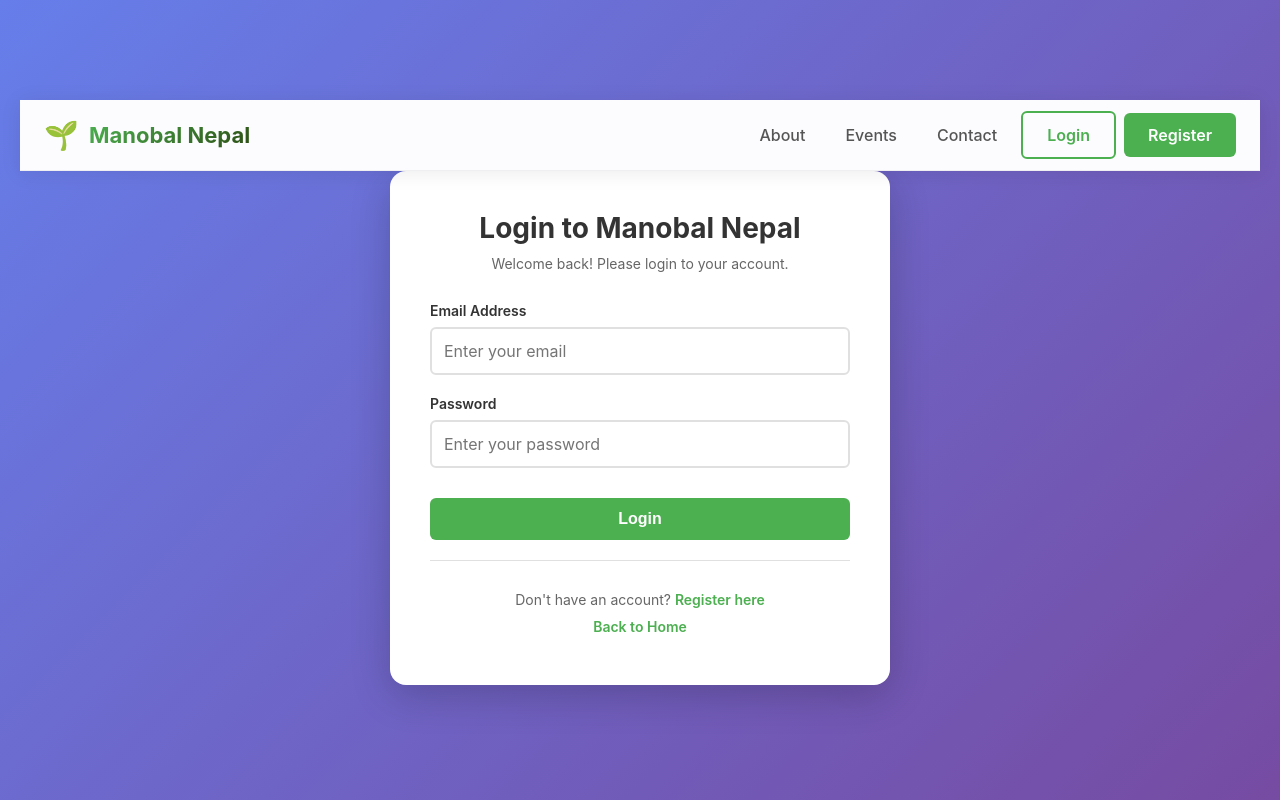
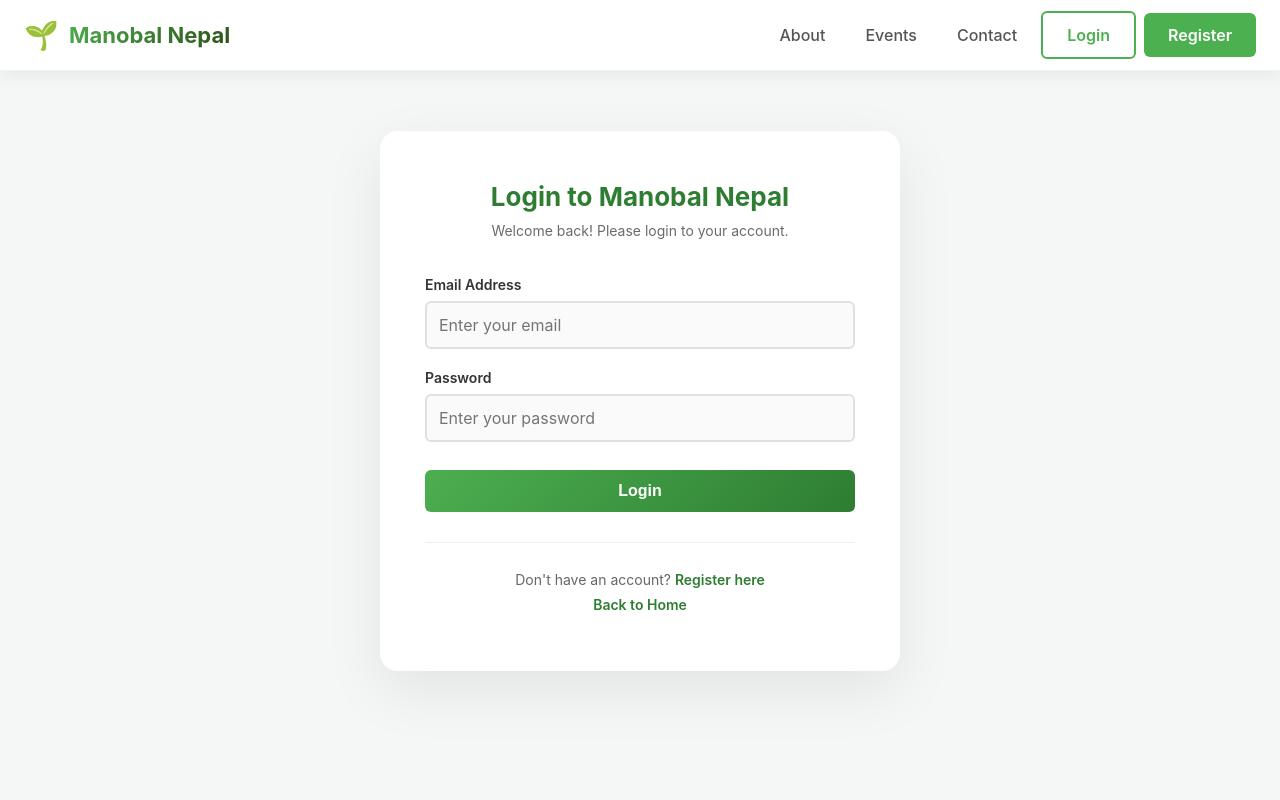
Before and after one commit to grishma249/manobalv2, a React (Vite) app in the folder frontend/: page /login in a window 1280 px wide. Built offline with nearby package versions, Linux system fonts and the light colour scheme.

Commit message:
UI tweaks

```diff
--- a/frontend/src/pages/Auth.css
+++ b/frontend/src/pages/Auth.css
@@ -1,62 +1,156 @@
+/* ================= PAGE LAYOUT ================= */
+
 .auth-page {
   min-height: 100vh;
-  background: linear-gradient(135deg, #667eea 0%, #764ba2 100%);
-  padding: 20px;
-  padding-top: 100px;
+  background: #f4f7f6;
+  display: flex;
+  flex-direction: column;
+  /* IMPORTANT: keeps navbar on top */
 }
 
+/* Center only the form area */
 .auth-container {
-  background: white;
-  border-radius: 16px;
-  box-shadow: 0 10px 40px rgba(0, 0, 0, 0.2);
   width: 100%;
-  max-width: 500px;
-  padding: 40px;
-  margin: 0 auto;
+  max-width: 520px;
+  margin: 60px auto 80px auto;
+  padding: 50px 45px;
+  background: #ffffff;
+  border-radius: 18px;
+  box-shadow: 0 20px 60px rgba(0, 0, 0, 0.08);
+  transition: all 0.25s ease;
 }
+
+.auth-container:hover {
+  transform: translateY(-4px);
+}
+
+/* ================= HEADER ================= */
 
 .auth-header {
   text-align: center;
-  margin-bottom: 30px;
+  margin-bottom: 35px;
 }
 
 .auth-header h1 {
-  font-size: 28px;
-  color: #333;
-  margin-bottom: 10px;
+  font-size: 26px;
+  font-weight: 700;
+  color: #2e7d32;
+  margin-bottom: 8px;
 }
 
 .auth-header p {
-  color: #666;
+  font-size: 14px;
+  color: #6b6b6b;
+  line-height: 1.5;
+}
+
+/* ================= FORM ================= */
+
+.auth-form {
+  width: 100%;
+}
+
+.form-group {
+  margin-bottom: 22px;
+}
+
+.form-group label {
+  display: block;
+  margin-bottom: 6px;
+  font-weight: 600;
+  font-size: 14px;
+  color: #333;
+}
+
+/* Inputs */
+.form-group input,
+.form-group select {
+  width: 100%;
+  padding: 13px 14px;
+  border-radius: 10px;
+  border: 1.8px solid #e0e0e0;
+  font-size: 14px;
+  background: #fafafa;
+  transition: all 0.2s ease;
+}
+
+.form-group input:focus,
+.form-group select:focus {
+  outline: none;
+  background: #ffffff;
+  border-color: #4CAF50;
+  box-shadow: 0 0 0 3px rgba(76, 175, 80, 0.15);
+}
+
+/* Error state */
+.form-group .error {
+  margin-top: 6px;
+  font-size: 13px;
+  color: #d32f2f;
+  font-weight: 500;
+}
+
+/* Alert */
+.alert {
+  padding: 14px 16px;
+  border-radius: 8px;
+  margin-bottom: 20px;
   font-size: 14px;
 }
 
-.auth-form {
-  margin-bottom: 20px;
+.alert-error {
+  background: #ffebee;
+  border: 1px solid #f44336;
+  color: #c62828;
 }
+
+/* ================= BUTTON ================= */
 
 .btn-full {
   width: 100%;
-  margin-top: 10px;
+  padding: 14px;
+  border-radius: 10px;
+  border: none;
+  font-size: 15px;
+  font-weight: 600;
+  cursor: pointer;
+  transition: all 0.2s ease;
 }
 
+.btn-primary.btn-full {
+  background: linear-gradient(135deg, #4CAF50, #2e7d32);
+  color: white;
+}
+
+.btn-primary.btn-full:hover:not(:disabled) {
+  transform: translateY(-2px);
+  box-shadow: 0 6px 18px rgba(76, 175, 80, 0.25);
+}
+
+.btn:disabled {
+  opacity: 0.65;
+  cursor: not-allowed;
+}
+
+/* ================= FOOTER ================= */
+
 .auth-footer {
+  margin-top: 30px;
+  padding-top: 20px;
+  border-top: 1px solid #eeeeee;
   text-align: center;
-  margin-top: 20px;
-  padding-top: 20px;
-  border-top: 1px solid #e0e0e0;
 }
 
 .auth-footer p {
-  margin: 10px 0;
+  margin: 8px 0;
+  font-size: 14px;
   color: #666;
-  font-size: 14px;
 }
 
 .auth-footer a {
-  color: #4CAF50;
+  font-weight: 600;
+  color: #2e7d32;
   text-decoration: none;
-  font-weight: 600;
 }
 
 .auth-footer a:hover {
```
